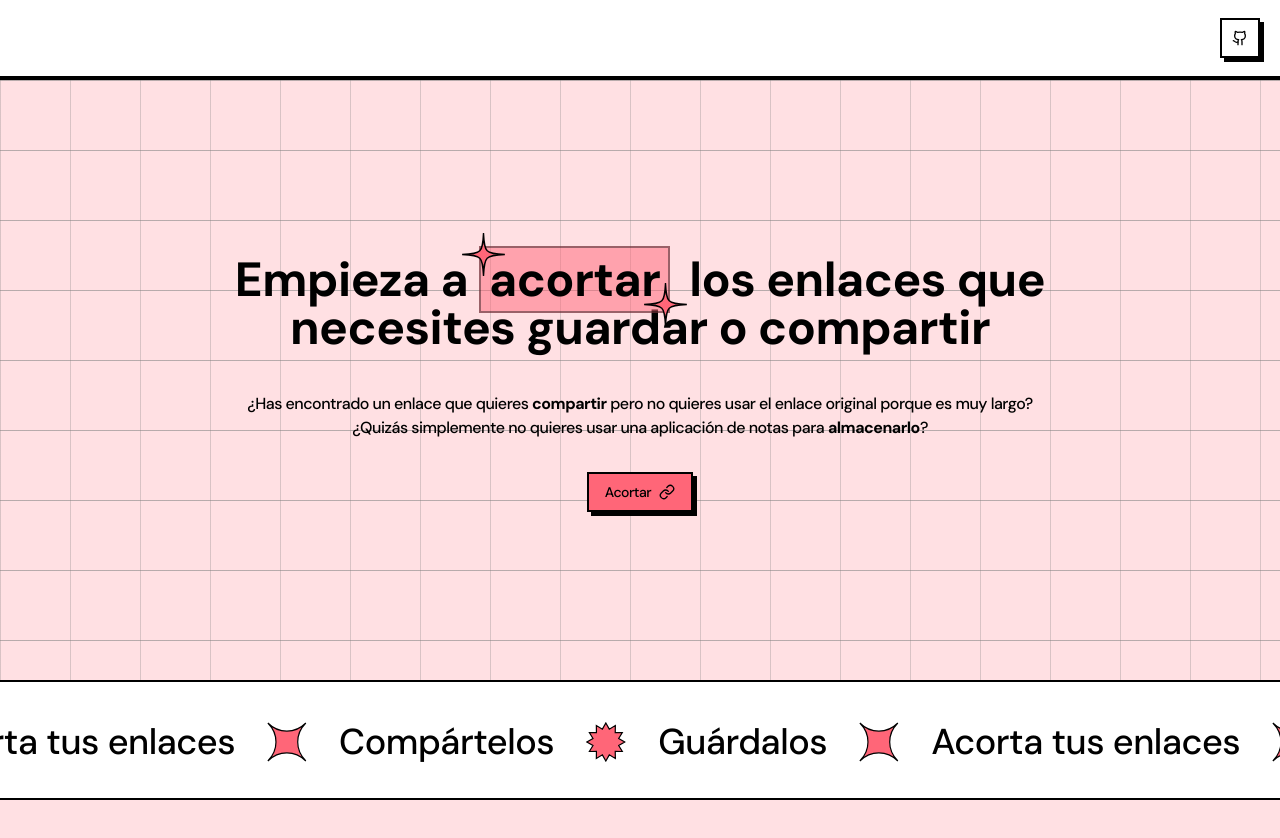
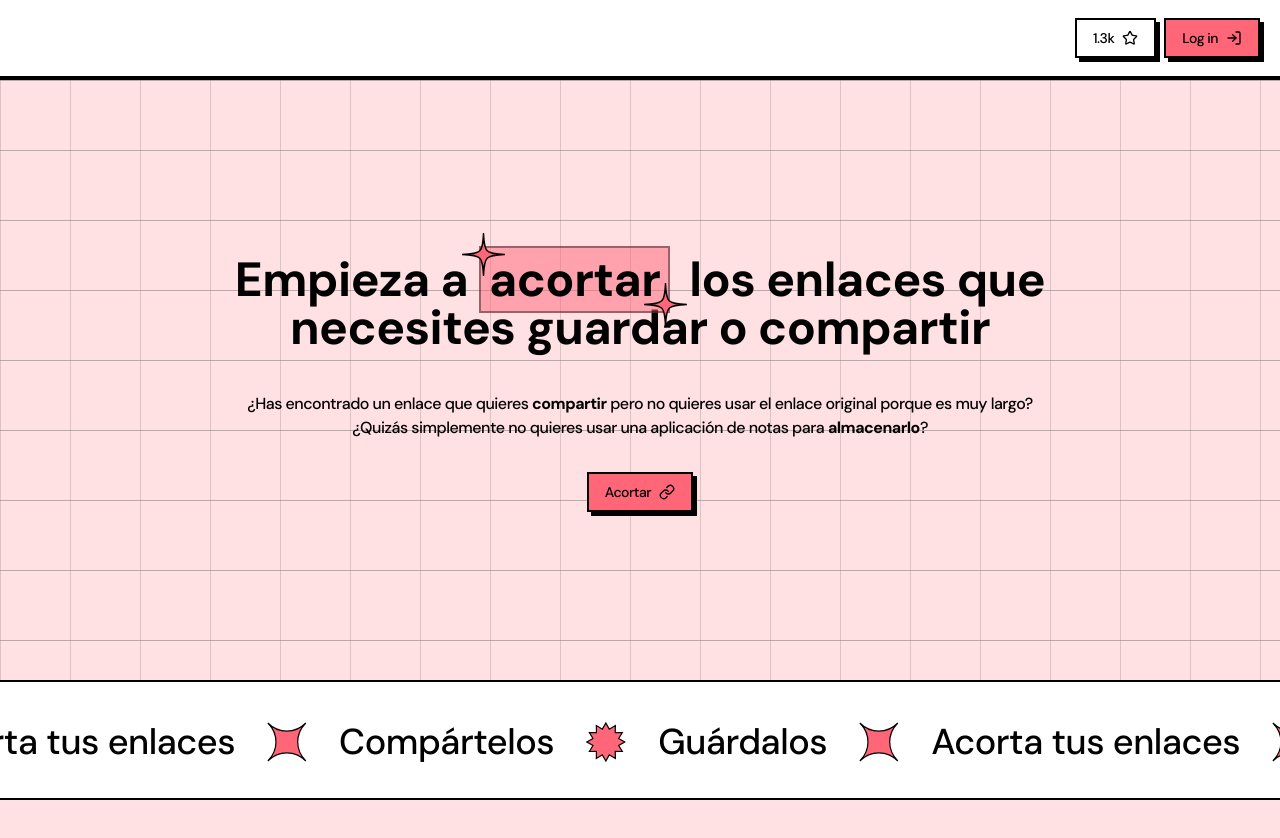
Before and after one commit to dieguedev/diegue.link, a Next.js app: page / in a window 1280 px wide. Shown: the top 838 px of the page. Built offline with nearby package versions, Linux system fonts and the light colour scheme.

Commit message:
feature: Crea funciones de formateo de números

```diff
--- a/app/page.tsx
+++ b/app/page.tsx
@@ -4,17 +4,24 @@ import Marquee from '@/components/ui/marquee';
 import { Navbar } from '@/components/ui/navbar';
 import StarWithStroke from '@/components/ui/starWithStroke';
 
-import { Github } from 'lucide-react';
-import { Link } from 'lucide-react';
+import { Link, LogIn, Star } from 'lucide-react';
+import { shortNumberFormat } from './utils/numberFormat';
+
+const starAmount = 1300;
 
 export default function Home() {
   return (
     <>
       <header className="sticky top-0 z-20">
         <Navbar>
-          <Button variant="neutral" size="icon">
-            <Github />
-          </Button>
+          <div className="flex gap-2">
+            <Button variant="neutral">
+              {shortNumberFormat(starAmount)} <Star />
+            </Button>
+            <Button>
+              Log in <LogIn />
+            </Button>
+          </div>
         </Navbar>
       </header>
       <main>
--- /dev/null
+++ b/app/utils/numberFormat.ts
@@ -0,0 +1,23 @@
+import numeral from "numeral";
+
+export const numberFormat = (value: number, decimals: number = 0) => {
+    const format = createFormat(decimals);
+    return numeral(value).format(format);
+}
+
+export const shortNumberFormat = (value: number) => {
+    const format = '0.[0]a';
+    return numeral(value).format(format);
+}
+
+const createFormat = (decimals: number) => {
+    const decimalsFormat = createDecimalsFormat(decimals)
+    return `0,0.${decimalsFormat}`
+}
+
+const createDecimalsFormat = (decimals: number) => {
+    if (decimals < 0) {
+        return '';
+    }
+    return Array(decimals + 1).join('0')
+}
--- a/package.json
+++ b/package.json
@@ -13,6 +13,7 @@
     "clsx": "^2.1.1",
     "lucide-react": "^0.545.0",
     "next": "15.5.5",
+    "numeral": "^2.0.6",
     "react": "19.1.0",
     "react-dom": "19.1.0",
     "tailwind-merge": "^3.3.1"
@@ -20,6 +21,7 @@
   "devDependencies": {
     "@tailwindcss/postcss": "^4",
     "@types/node": "^20",
+    "@types/numeral": "^2.0.5",
     "@types/react": "^19",
     "@types/react-dom": "^19",
     "tailwindcss": "^4",
```
Also changed, not shown: 1 other file (tests, documents, lock files or other folders).
